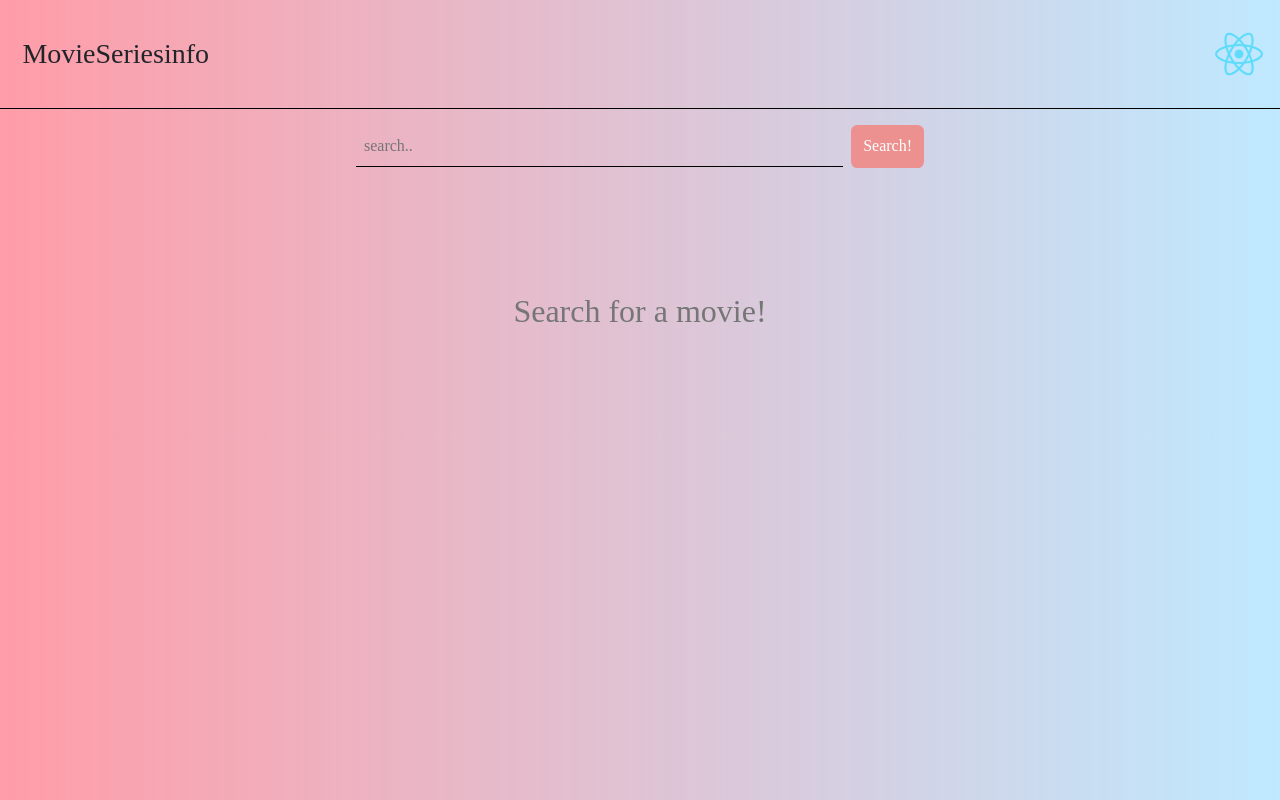
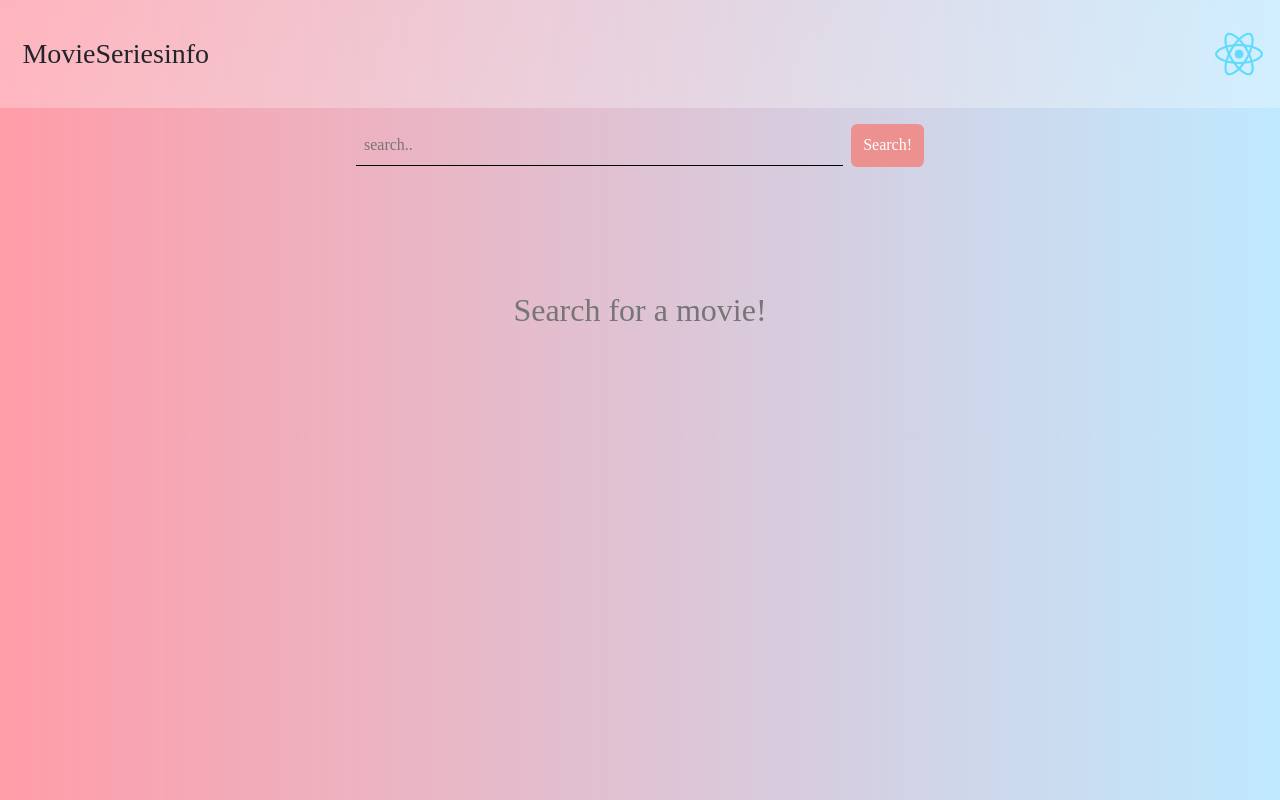
Before and after one commit to Ashish558/Movie-info-app, a React (Create React App) app: page / in a window 1280 px wide. Built offline with nearby package versions, Linux system fonts and the light colour scheme; a web font is replaced by a local one.

Commit message:
Update style.css

```diff
--- a/src/style.css
+++ b/src/style.css
@@ -39,7 +39,7 @@ body {
   padding: 1.1rem 0.75rem;
   display: flex;
   align-items: center;
- border-bottom: 1px solid #000000;
+   background: linear-gradient(to right bottom,hsl(0deg 0% 100% / 24%),rgb(253 253 253 / 30%));
 }
 
 .nav-header .nav-container {
```
